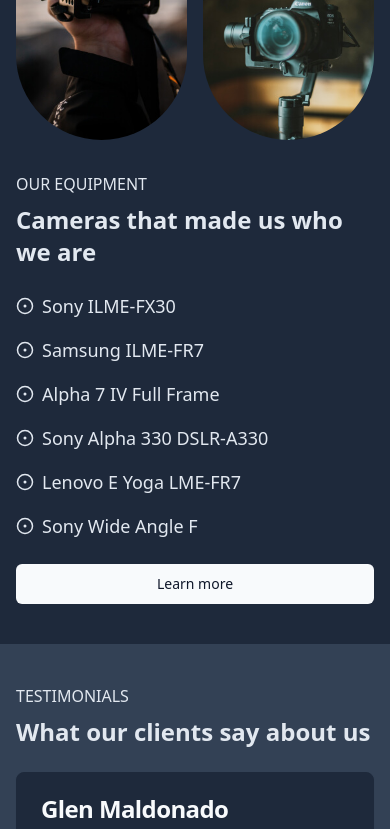
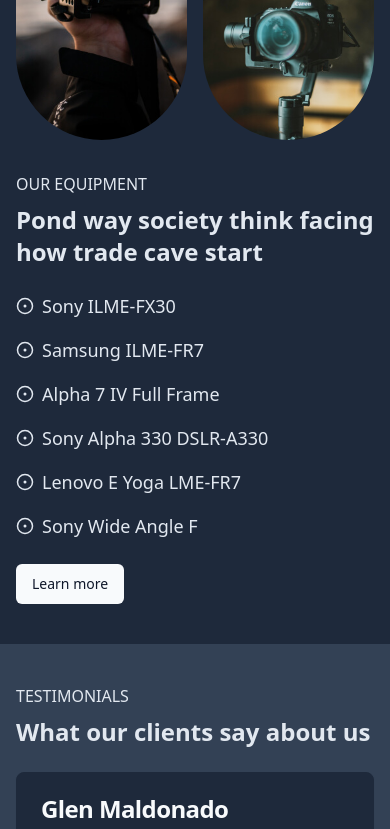
Before and after one commit to seesmof/Pixoto-Photos-Website, a Next.js app: page / in a window 390 px wide. Shown: the part 5968-6797 px from the top of the page. Built offline with nearby package versions, Linux system fonts and the light colour scheme.

Commit message:
update page.tsx

```diff
--- a/app/page.tsx
+++ b/app/page.tsx
@@ -198,7 +198,7 @@
       </section>
 
       <section className="bg-slate-700">
-        <div className="max-w-6xl mx-auto w-full grid p-4 py-10 lg:py-20">
+        <div className="max-w-6xl mx-auto w-full grid p-4 py-10 lg:py-14">
           <h3 className="uppercase font-medium lg:text-lg">our services</h3>
           <h2 className="text-2xl lg:text-4xl font-bold mt-2">
             Shoot comfortable read sheep good person
@@ -243,7 +243,7 @@
       </section>
 
       <section>
-        <div className="grid p-4 py-10 lg:py-20 max-w-6xl mx-auto w-full">
+        <div className="grid p-4 py-10 lg:py-14 max-w-6xl mx-auto w-full">
           <h3 className="uppercase font-medium lg:text-lg">Portfolio</h3>
           <h2 className="text-2xl lg:text-4xl font-bold mt-2">
             Photography portfolio by Pixoto Studios
@@ -301,7 +301,8 @@
         </div>
       </section>
 
-      <section className="grid p-4 py-10">
+      <section>
+        <div className="max-w-6xl mx-auto w-full grid lg:grid-cols-2 lg:gap-12 lg:items-center p-4 py-10 lg:py-14">
           <div className="grid grid-cols-2 grid-rows-2 gap-4">
             <div className="row-span-2 col-span-1">
               <Image
@@ -332,11 +333,14 @@
             </div>
           </div>
 
-        <h3 className="uppercase font-medium lg:text-lg mt-8">our equipment</h3>
+          <div className="">
+            <h3 className="uppercase font-medium lg:text-lg mt-8 lg:mt-0">
+              our equipment
+            </h3>
             <h2 className="text-2xl lg:text-4xl font-bold mt-2">
-          Cameras that made us who we are
+              Pond way society think facing how trade cave start
             </h2>
-        <div className="grid gap-4 mt-6 font-medium text-lg">
+            <div className="grid lg:grid-cols-2 gap-4 mt-6 font-medium text-lg">
               <div className="flex items-center gap-2">
                 <CircleDot size={18} strokeWidth={2} />
                 Sony ILME-FX30
@@ -365,6 +369,8 @@
             <Button variant="default" className="mt-6">
               Learn more
             </Button>
+          </div>
+        </div>
       </section>
 
       <section className="p-4 py-10 grid bg-slate-700">
```
Lines whose indentation alone changed are shown as unchanged.
